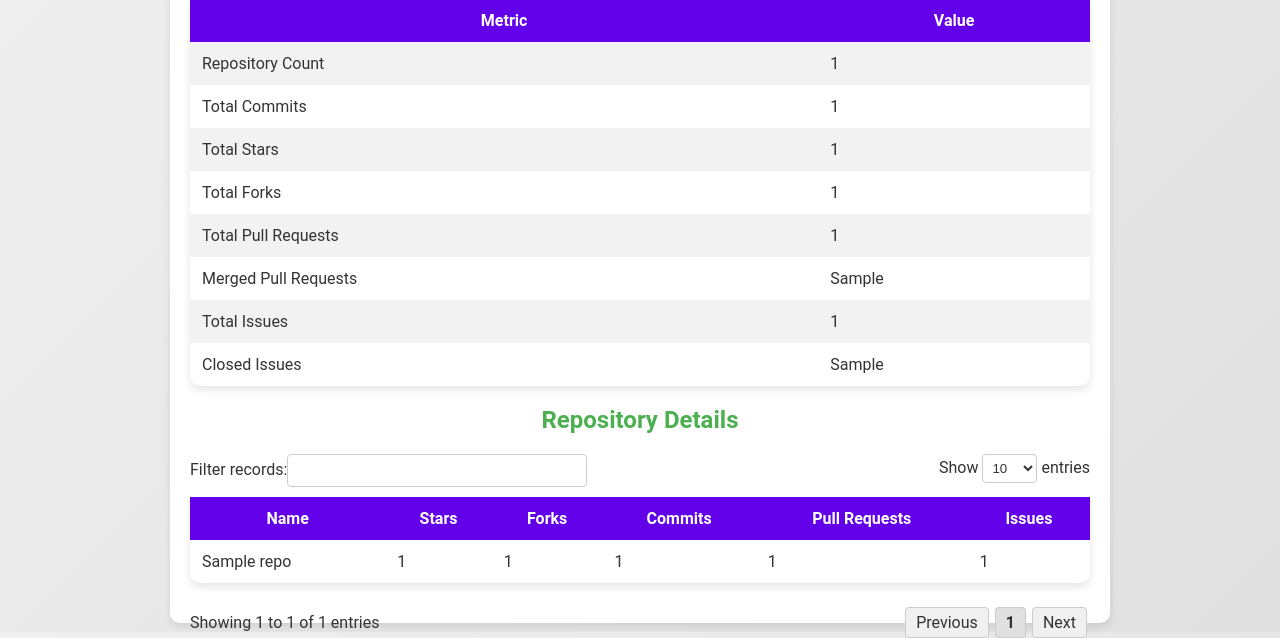
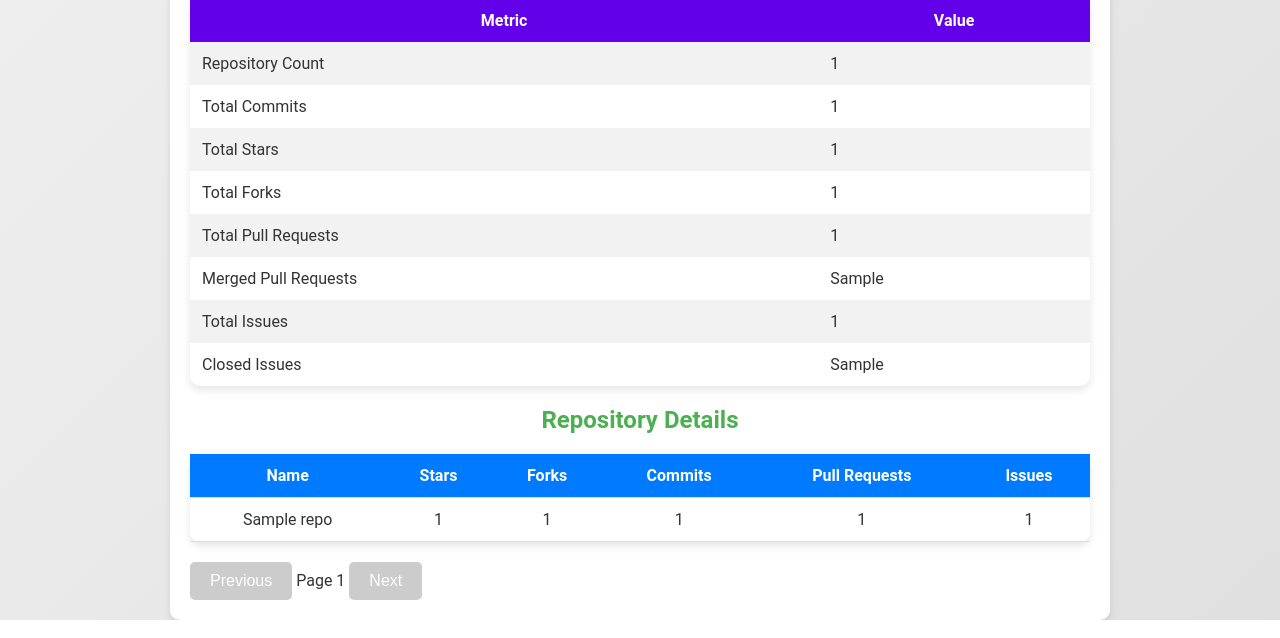
Before and after one commit to AndreeaDraghici/GitHub-Metrics-Dashboard, a Django app: template github_app/templates/activity_stats_page.html in a window 1280 px wide. Shown: the part 237-875 px from the top of the page. Run offline with Django 5.2, Linux system fonts and the light colour scheme; the template is opened without the code that fills it: most values are stand-ins (such as "Sample title", 1, 10 or a date in 2020); some libraries are stand-ins or nearby versions.

Commit message:
fix pagination controls

```diff
--- a/github_app/templates/activity_stats_page.html
+++ b/github_app/templates/activity_stats_page.html
@@ -54,7 +54,7 @@
     </table>
 
     <h2>Repository Details</h2>
-    <table id="repoTable" class="display">
+    <table id="repoTable" class="display repositories-table">
         <thead>
             <tr>
                 <th>Name</th>
@@ -65,7 +65,7 @@
                 <th>Issues</th>
             </tr>
         </thead>
-        <tbody>
+        <tbody id="repo-details-list">
             {% for repo in repos %}
             <tr>
                 <td>{{ repo.name }}</td>
@@ -79,11 +79,45 @@
         </tbody>
     </table>
 
+    <!-- Pagination controls for Repository Details -->
+    <div class="pagination">
+        <button id="repoPrevBtn" onclick="changeRepoPage(-1)" disabled>Previous</button>
+        <span id="repoPageNumber">Page 1</span>
+        <button id="repoNextBtn" onclick="changeRepoPage(1)">Next</button>
+    </div>
+
     <!-- jQuery -->
     <script src="https://code.jquery.com/jquery-3.5.1.min.js"></script>
-   <!-- DataTables JS -->
+    <!-- DataTables JS -->
     <script src="https://cdn.datatables.net/1.11.5/js/jquery.dataTables.min.js"></script>
+    <!-- Custom script -->
+    <script src="{% static 'search.js' %}"></script>
 
-    <!-- Custom script -->
-    <script src="{% static 'script.js' %}"></script>
+    <script>
+        const repoRowsPerPage = 10;
+        let currentRepoPage = 1;
+        const repoDetailsList = document.querySelectorAll('#repo-details-list tr');
+        const totalRepoPages = Math.ceil(repoDetailsList.length / repoRowsPerPage);
+
+        function showRepoPage(page) {
+            const start = (page - 1) * repoRowsPerPage;
+            const end = start + repoRowsPerPage;
+
+            repoDetailsList.forEach((row, index) => {
+                row.style.display = (index >= start && index < end) ? '' : 'none';
+            });
+
+            document.getElementById('repoPageNumber').textContent = `Page ${page}`;
+            document.getElementById('repoPrevBtn').disabled = page === 1;
+            document.getElementById('repoNextBtn').disabled = page === totalRepoPages;
+        }
+
+        function changeRepoPage(direction) {
+            currentRepoPage += direction;
+            showRepoPage(currentRepoPage);
+        }
+
+        // Initial call to display the first page
+        showRepoPage(currentRepoPage);
+    </script>
 {% endblock %}
```
